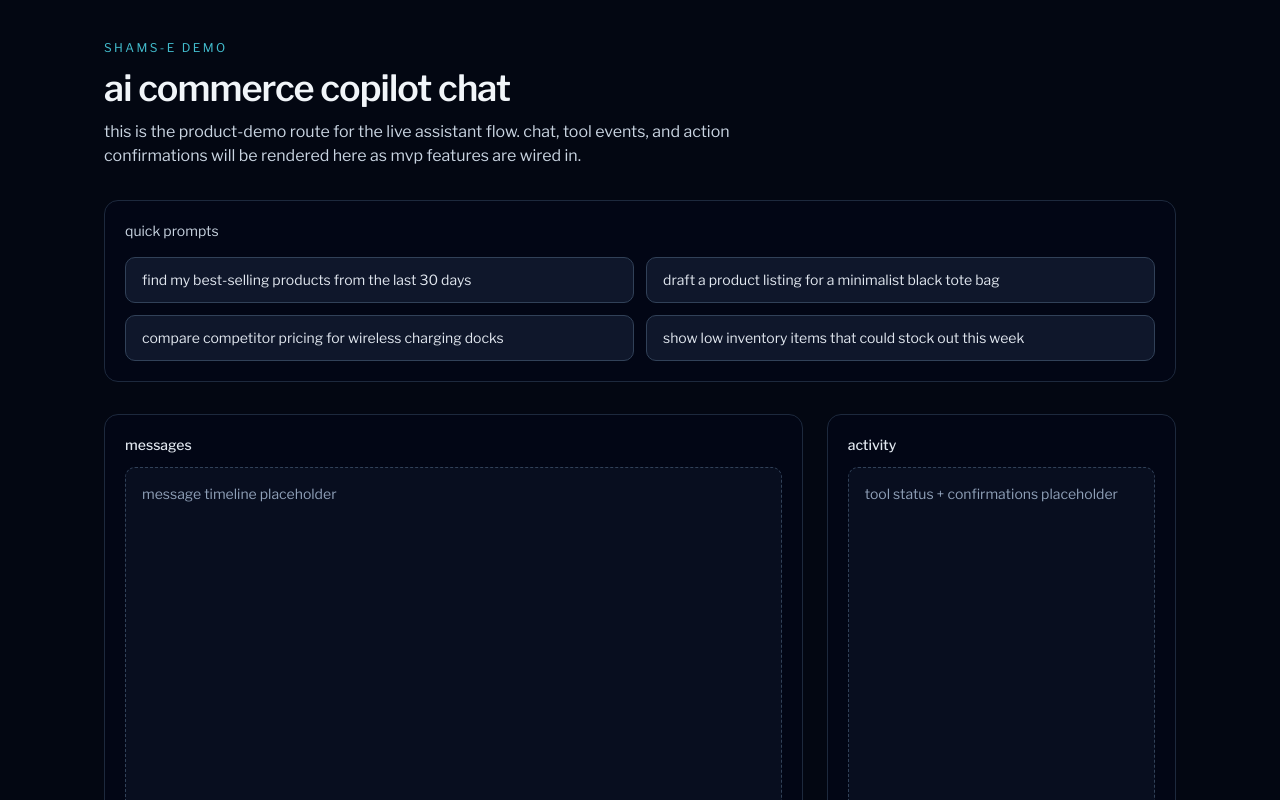
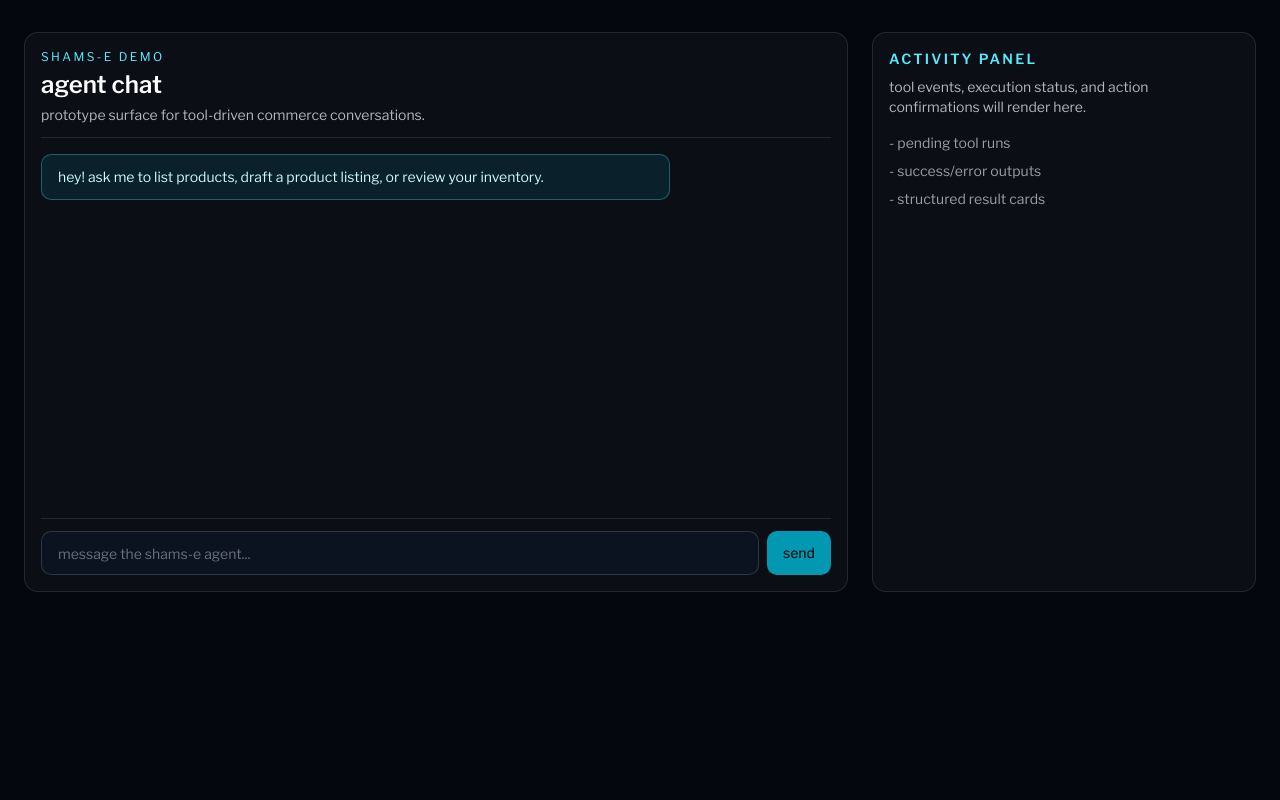
Before and after one commit to JulianCruzet/Orpheus, a Next.js app: page /chat in a window 1280 px wide. Shown: the top 800 px of the page. Built offline with nearby package versions, Linux system fonts and the light colour scheme.

Commit message:
feat(chat): scaffold demo chat layout route

```diff
--- a/src/app/chat/page.tsx
+++ b/src/app/chat/page.tsx
@@ -1,71 +1,56 @@
-const quickPrompts = [
-  "find my best-selling products from the last 30 days",
-  "draft a product listing for a minimalist black tote bag",
-  "compare competitor pricing for wireless charging docks",
-  "show low inventory items that could stock out this week",
-];
-
-export default function ChatPage() {
+export default function ChatDemoPage() {
   return (
-    <main className="min-h-screen bg-[#030712] text-slate-100">
-      <div className="mx-auto flex w-full max-w-6xl flex-col gap-8 px-6 py-10 md:px-10">
-        <header className="space-y-3">
-          <p className="text-xs uppercase tracking-[0.2em] text-cyan-300/80">
+    <main className="min-h-screen bg-[#05070f] text-white">
+      <div className="mx-auto flex w-full max-w-7xl flex-col gap-6 px-6 py-8 lg:flex-row">
+        <section className="flex min-h-[70vh] flex-1 flex-col rounded-2xl border border-white/10 bg-white/[0.03] p-4">
+          <header className="mb-4 border-b border-white/10 pb-3">
+            <p className="text-xs uppercase tracking-[0.2em] text-cyan-300">
               shams-e demo
             </p>
-          <h1 className="text-3xl font-semibold tracking-tight md:text-4xl">
-            ai commerce copilot chat
-          </h1>
-          <p className="max-w-2xl text-sm text-slate-300 md:text-base">
-            this is the product-demo route for the live assistant flow. chat,
-            tool events, and action confirmations will be rendered here as mvp
-            features are wired in.
+            <h1 className="mt-1 text-2xl font-semibold">agent chat</h1>
+            <p className="mt-1 text-sm text-white/70">
+              prototype surface for tool-driven commerce conversations.
             </p>
           </header>
 
-        <section className="rounded-2xl border border-slate-800 bg-slate-950/60 p-5">
-          <p className="text-sm text-slate-300">quick prompts</p>
-          <div className="mt-4 grid gap-3 md:grid-cols-2">
-            {quickPrompts.map((prompt) => (
-              <button
-                key={prompt}
-                type="button"
-                className="rounded-xl border border-slate-700 bg-slate-900 px-4 py-3 text-left text-sm text-slate-200 transition hover:border-cyan-300/60 hover:text-white"
-              >
-                {prompt}
-              </button>
-            ))}
+          <div className="flex-1 space-y-3 overflow-auto pr-1">
+            <div className="max-w-[80%] rounded-xl border border-cyan-300/30 bg-cyan-400/10 px-4 py-3 text-sm text-cyan-100">
+              hey! ask me to list products, draft a product listing, or review
+              your inventory.
             </div>
-        </section>
+          </div>
 
-        <section className="grid gap-6 lg:grid-cols-[2fr_1fr]">
-          <div className="rounded-2xl border border-slate-800 bg-slate-950/60 p-5">
-            <p className="mb-3 text-sm font-medium text-slate-200">messages</p>
-            <div className="h-[420px] rounded-xl border border-dashed border-slate-700 bg-slate-900/50 p-4 text-sm text-slate-400">
-              message timeline placeholder
-            </div>
-            <div className="mt-4 flex items-center gap-3">
+          <form className="mt-4 flex items-center gap-2 border-t border-white/10 pt-3">
             <input
-                aria-label="chat composer"
-                placeholder="ask shams-e to update products, research a niche, or check inventory..."
-                className="h-11 w-full rounded-xl border border-slate-700 bg-slate-900 px-4 text-sm text-slate-100 placeholder:text-slate-500 focus:border-cyan-300/70 focus:outline-none"
+              type="text"
+              placeholder="message the shams-e agent..."
+              className="h-11 flex-1 rounded-xl border border-white/15 bg-[#0b1220] px-4 text-sm outline-none placeholder:text-white/40 focus:border-cyan-300/60"
+              disabled
             />
             <button
               type="button"
-                className="h-11 rounded-xl bg-cyan-400 px-4 text-sm font-medium text-slate-950 transition hover:bg-cyan-300"
+              className="h-11 rounded-xl bg-cyan-400 px-4 text-sm font-medium text-[#041018] opacity-70"
+              disabled
             >
               send
             </button>
-            </div>
-          </div>
+          </form>
+        </section>
 
-          <aside className="rounded-2xl border border-slate-800 bg-slate-950/60 p-5">
-            <p className="mb-3 text-sm font-medium text-slate-200">activity</p>
-            <div className="h-[420px] rounded-xl border border-dashed border-slate-700 bg-slate-900/50 p-4 text-sm text-slate-400">
-              tool status + confirmations placeholder
-            </div>
+        <aside className="w-full rounded-2xl border border-white/10 bg-white/[0.03] p-4 lg:w-96">
+          <h2 className="text-sm font-semibold uppercase tracking-[0.16em] text-cyan-300">
+            activity panel
+          </h2>
+          <p className="mt-2 text-sm text-white/70">
+            tool events, execution status, and action confirmations will render
+            here.
+          </p>
+          <ul className="mt-4 space-y-2 text-sm text-white/60">
+            <li>- pending tool runs</li>
+            <li>- success/error outputs</li>
+            <li>- structured result cards</li>
+          </ul>
         </aside>
-        </section>
       </div>
     </main>
   );
```
Also changed, not shown: 1 other file (tests, documents, lock files or other folders). Lines whose indentation alone changed are shown as unchanged.
